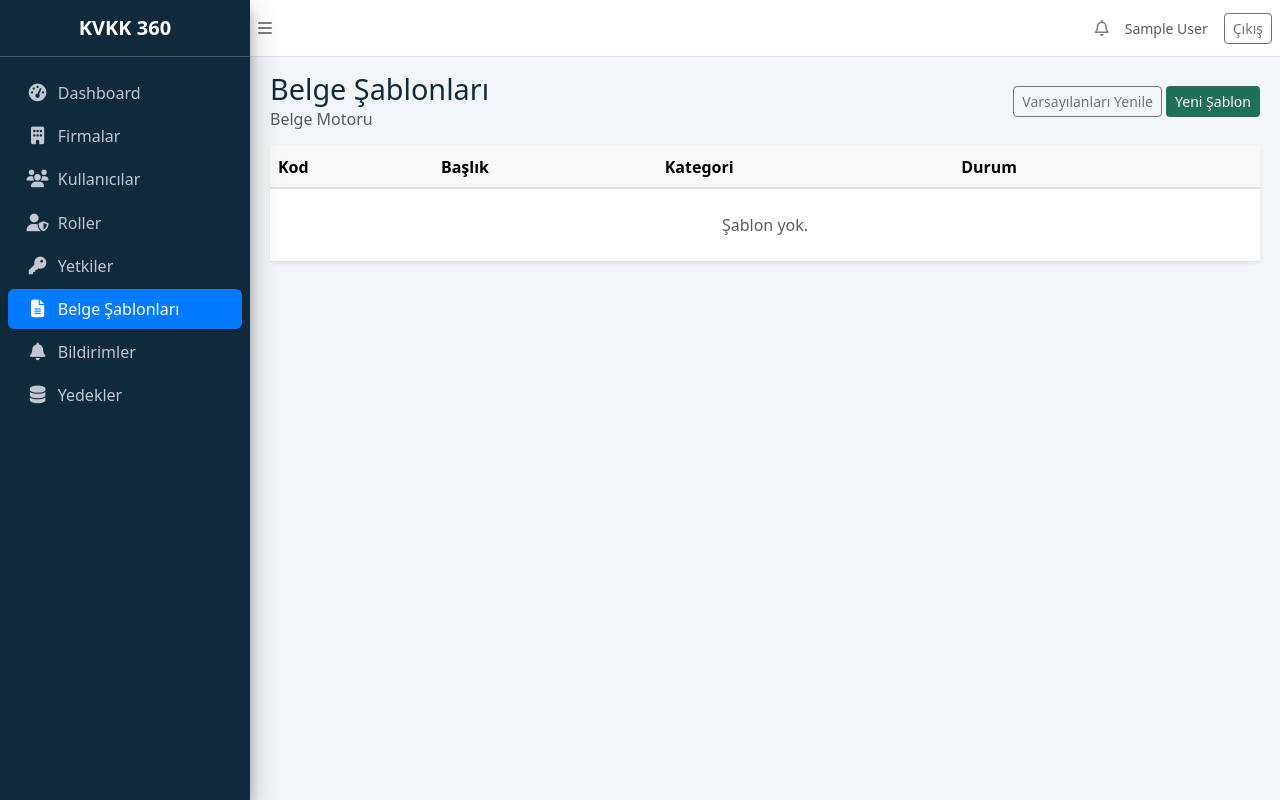
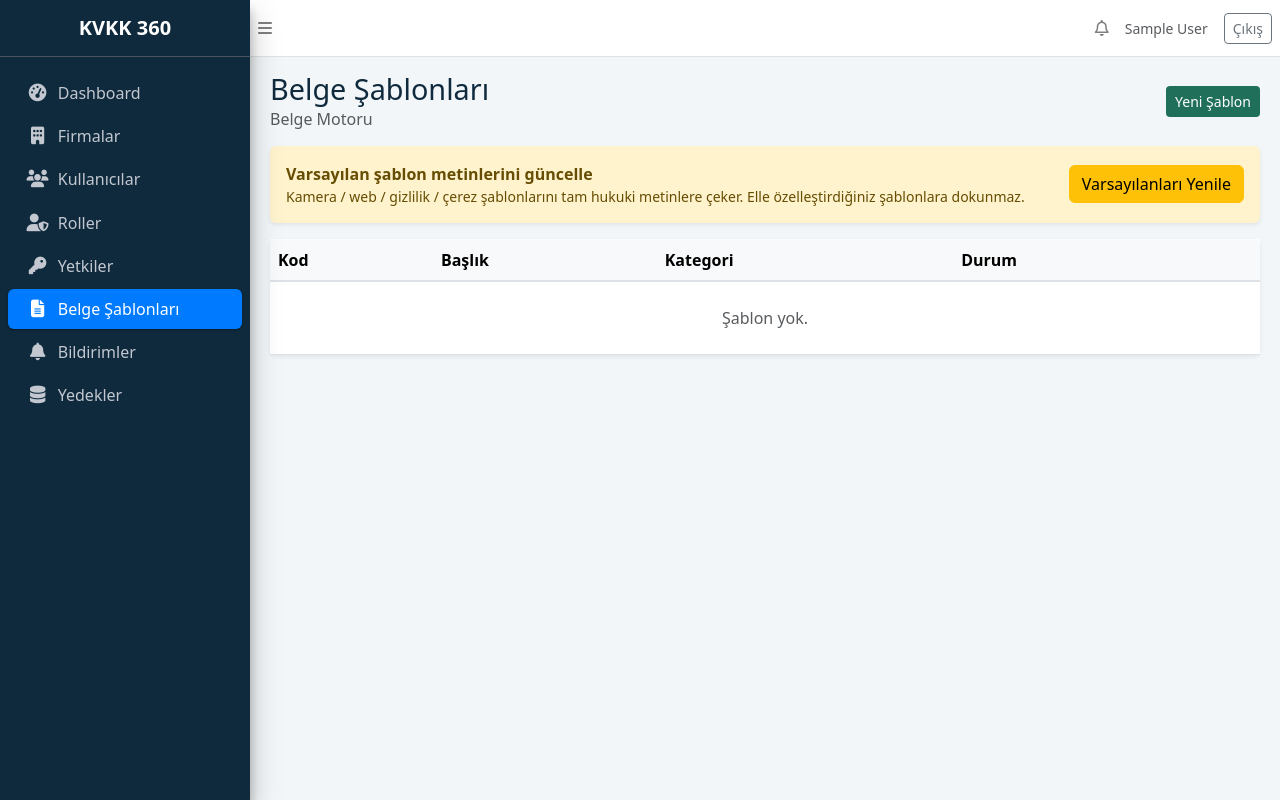
Before and after one commit to berkferdi/KVKK_OS, a Laravel app: page /document-templates in a window 1280 px wide. Run offline with Laravel 12, Linux system fonts and the light colour scheme; the visitor is signed in with stand-in values (Sample User, id 1); data that the repository does not hold is empty; parts of the project's set-up code (start-up, migrations or seed data) failed here and were passed over; some libraries are stand-ins or nearby versions.

Commit message:
fix: Varsayılanları Yenile butonunu şablon listesinde belirginleştir
Co-authored-by: berkferdi <berkferdi@users.noreply.github.com>

```diff
--- a/resources/views/document-templates/index.blade.php
+++ b/resources/views/document-templates/index.blade.php
@@ -4,15 +4,23 @@
 @section('page_subtitle', 'Belge Motoru')
 @section('page_actions')
     @can('create', App\Domain\Documents\Models\DocumentTemplate::class)
-        <form method="POST" action="{{ route('document-templates.refresh-seed') }}" class="d-inline"
-              onsubmit="return confirm('Seed kaynaklı varsayılan şablonlar güncel tam metinlerle yenilenecek. Elle özelleştirdiğiniz şablonlara dokunulmaz. Devam?')">
-            @csrf
-            <button type="submit" class="btn btn-sm btn-outline-secondary">Varsayılanları Yenile</button>
-        </form>
         <a href="{{ route('document-templates.create') }}" class="btn btn-sm text-white" style="background:#1f6f5b;">Yeni Şablon</a>
     @endcan
 @endsection
 @section('content')
+@can('create', App\Domain\Documents\Models\DocumentTemplate::class)
+<div class="alert alert-warning border-0 shadow-sm d-flex flex-wrap align-items-center justify-content-between gap-2 mb-3">
+    <div>
+        <strong>Varsayılan şablon metinlerini güncelle</strong>
+        <div class="small mb-0">Kamera / web / gizlilik / çerez şablonlarını tam hukuki metinlere çeker. Elle özelleştirdiğiniz şablonlara dokunmaz.</div>
+    </div>
+    <form method="POST" action="{{ route('document-templates.refresh-seed') }}" class="m-0"
+          onsubmit="return confirm('Seed kaynaklı varsayılan şablonlar güncel tam metinlerle yenilenecek. Elle özelleştirdiğiniz şablonlara dokunulmaz. Devam?')">
+        @csrf
+        <button type="submit" class="btn btn-warning">Varsayılanları Yenile</button>
+    </form>
+</div>
+@endcan
 <div class="card border-0 shadow-sm">
     <div class="table-responsive">
         <table class="table table-hover mb-0">
```
